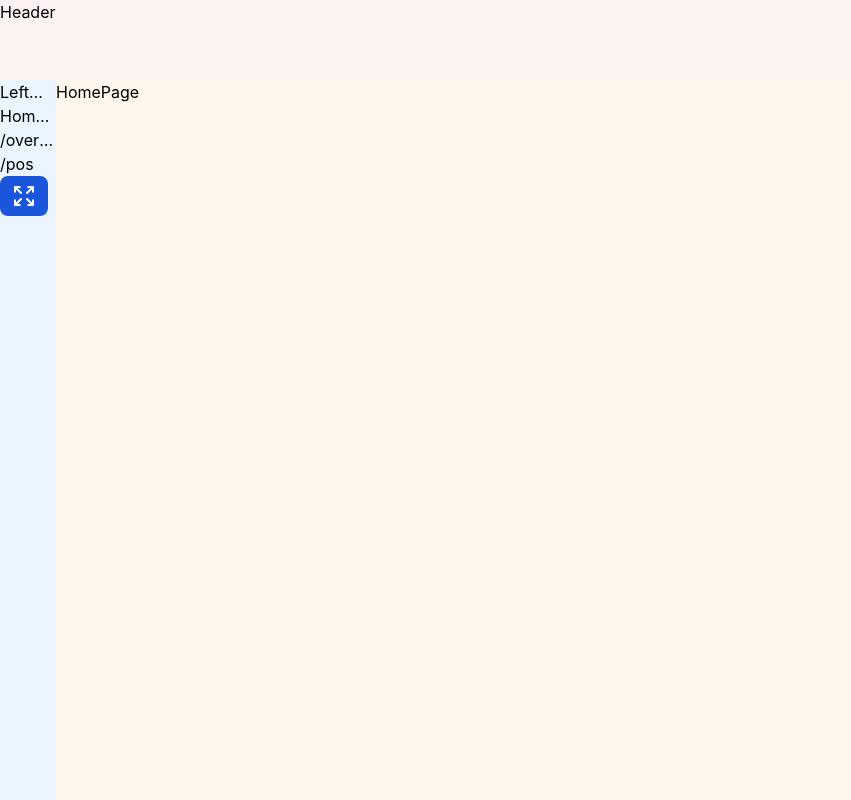
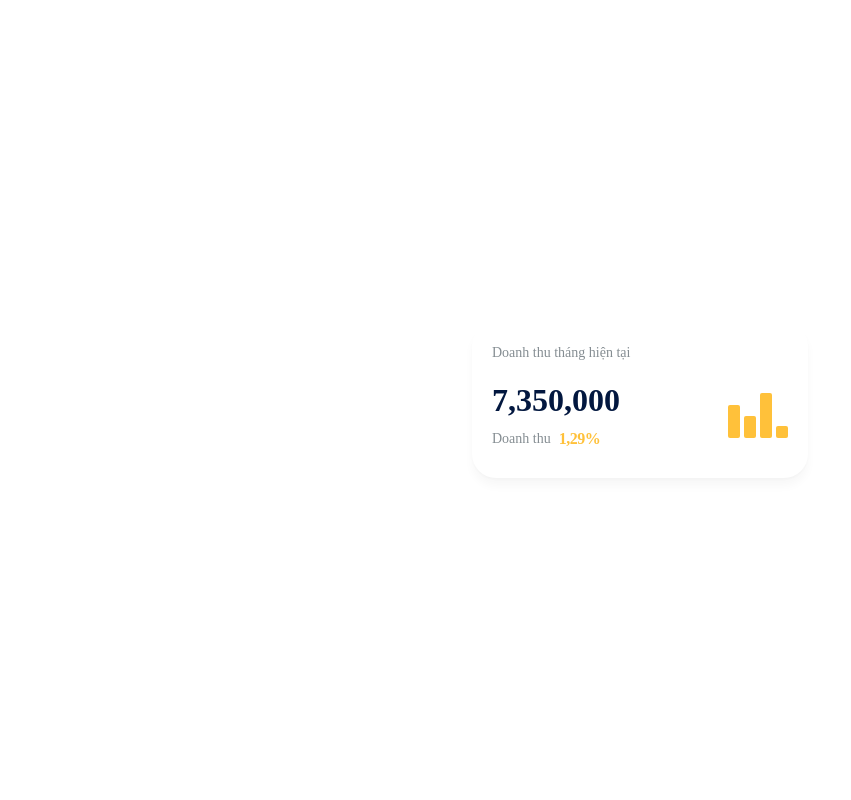
Before and after one commit to codeclubvn/erp-client, a React (Vite) app: page / in a window 1280 px wide. Shown: the top 800 px of the page, without its empty margins (0-851 px from the left). Built offline with nearby package versions, Linux system fonts and the light colour scheme.

Commit message:
feat: created card

```diff
--- a/package.json
+++ b/package.json
@@ -51,11 +51,11 @@
         "eslint": "^8.45.0",
         "eslint-plugin-react-hooks": "^4.6.0",
         "eslint-plugin-react-refresh": "^0.4.3",
-        "prettier-plugin-tailwindcss": "^0.4.1",
         "husky": "^8.0.3",
         "lint-staged": "^13.2.3",
         "postcss": "^8.4.27",
         "prettier": "2.8.8 ",
+        "prettier-plugin-tailwindcss": "^0.4.1",
         "storybook": "^7.1.1",
         "tailwindcss": "^3.3.3",
         "tailwindcss-animate": "^1.0.6",
--- a/src/App.tsx
+++ b/src/App.tsx
@@ -1,7 +1,22 @@
-import { routes } from './routes'
+import { Card } from './components/Card'
+// import { routes } from './routes'
 
 function App() {
-    return <>{routes}</>
+    return (
+        <div className="flex h-screen items-center justify-center">
+            <Card
+                price="7,350,000"
+                title="Doanh thu tháng hiện tại"
+                size="base"
+                background="base"
+                titleStyle="base"
+                priceStyle="base"
+                percentStyle="percentLow"
+                content="Doanh thu"
+                percentValue="1,29%"
+            />
+        </div>
+    )
 }
 
 export default App
--- /dev/null
+++ b/src/components/Card/Card.tsx
@@ -0,0 +1,131 @@
+import * as React from 'react'
+import { VariantProps, tv } from 'tailwind-variants'
+
+export const CardSizes = ['base'] as const
+type CardSize = (typeof CardSizes)[number]
+
+export const CardRoundeds = ['base'] as const
+type CardRounded = (typeof CardRoundeds)[number]
+
+export const CardBgs = ['base', 'danger'] as const
+type CardBg = (typeof CardBgs)[number]
+
+export const CardTitleStyle = ['base'] as const
+type CardTitleStyle = (typeof CardTitleStyle)[number]
+
+export const CardPriceStyles = ['base'] as const
+type CardPriceStyle = (typeof CardPriceStyles)[number]
+
+export const CardPercentStyles = ['percentLow', 'percentHigh'] as const
+type CardPercentStyle = (typeof CardPercentStyles)[number]
+
+export const CardVariants = tv({
+    base: ['rounded-[24px] flex flex-col justify-between shadow-[]'],
+    variants: {
+        size: {
+            base: 'w-[336px] h-[156px] px-[20px] py-[24px]',
+        },
+        background: {
+            base: 'bg-white',
+            danger: 'bg-red-500',
+        },
+        titleStyle: {
+            base: 'text-[14px] text-[#858D92] font-[400] font-["Raleway"] leading-[100%]',
+        },
+        priceStyle: {
+            base: 'text-[32px] text-[#02173F] font-["Nunito"] font-bold leading-normal',
+        },
+        percentStyle: {
+            percentLow:
+                'text-[16px] text-[#FFC13A] font-["Nunito"] not-italic font-[700] leading-[187.5%] -tracking-[0.5px] ms-[8px]',
+            percentHigh:
+                'text-[16px] text-[#4D81E7] font-["Nunito"] not-italic font-[700] leading-[187.5%] -tracking-[0.5px] ms-[8px]',
+        },
+    },
+})
+
+export interface CardProps
+    extends React.HTMLAttributes<HTMLDivElement>,
+        VariantProps<typeof CardVariants> {
+    size: CardSize
+    price?: string
+    content?: string
+    percentValue?: string
+    background: CardBg
+    titleStyle: CardTitleStyle
+    borderRadius?: CardRounded
+    priceStyle?: CardPriceStyle
+    percentStyle?: CardPercentStyle
+}
+
+export const Card = ({
+    price,
+    title,
+    background,
+    size,
+    content,
+    percentValue,
+    titleStyle,
+    priceStyle,
+    percentStyle,
+    ...props
+}: CardProps) => {
+    const cardClasses = CardVariants({
+        background: background,
+        size: size,
+    })
+
+    const titleClasses = CardVariants({
+        titleStyle: titleStyle,
+    })
+
+    const priceClasses = CardVariants({
+        priceStyle: priceStyle,
+    })
+
+    const percentClasses = CardVariants({
+        percentStyle: percentStyle,
+    })
+
+    const chart = (
+        <svg
+            xmlns="http://www.w3.org/2000/svg"
+            width="60"
+            height="45"
+            viewBox="0 0 60 45"
+            fill="none"
+        >
+            <rect y="12" width="12" height="33" rx="2" fill="#FFC13A" />
+            <rect x="16" y="23" width="12" height="22" rx="2" fill="#FFC13A" />
+            <rect x="32" width="12" height="45" rx="2" fill="#FFC13A" />
+            <rect x="48" y="33" width="12" height="12" rx="2" fill="#FFC13A" />
+        </svg>
+    )
+
+    return (
+        <div
+            data-card
+            className={cardClasses}
+            {...props}
+            style={{
+                boxShadow: `0px 1.79871666431427px 2.2138051986694336px 0px rgba(0, 0, 0, 0.02), 0px 8.139008522033691px 10.017241477966309px 0px rgba(0, 0, 0, 0.03)`,
+            }}
+        >
+            <span data-title className={titleClasses}>
+                {title}
+            </span>
+            <div className="flex items-center justify-between">
+                <div>
+                    <div data-price className={priceClasses}>
+                        {price}
+                    </div>
+                    <div className="flex items-center">
+                        <span className={titleClasses}>{content}</span>
+                        <span className={percentClasses}>{percentValue}</span>
+                    </div>
+                </div>
+                <div>{chart}</div>
+            </div>
+        </div>
+    )
+}
--- /dev/null
+++ b/src/components/Card/index.ts
@@ -0,0 +1 @@
+export * from './Card'
```
